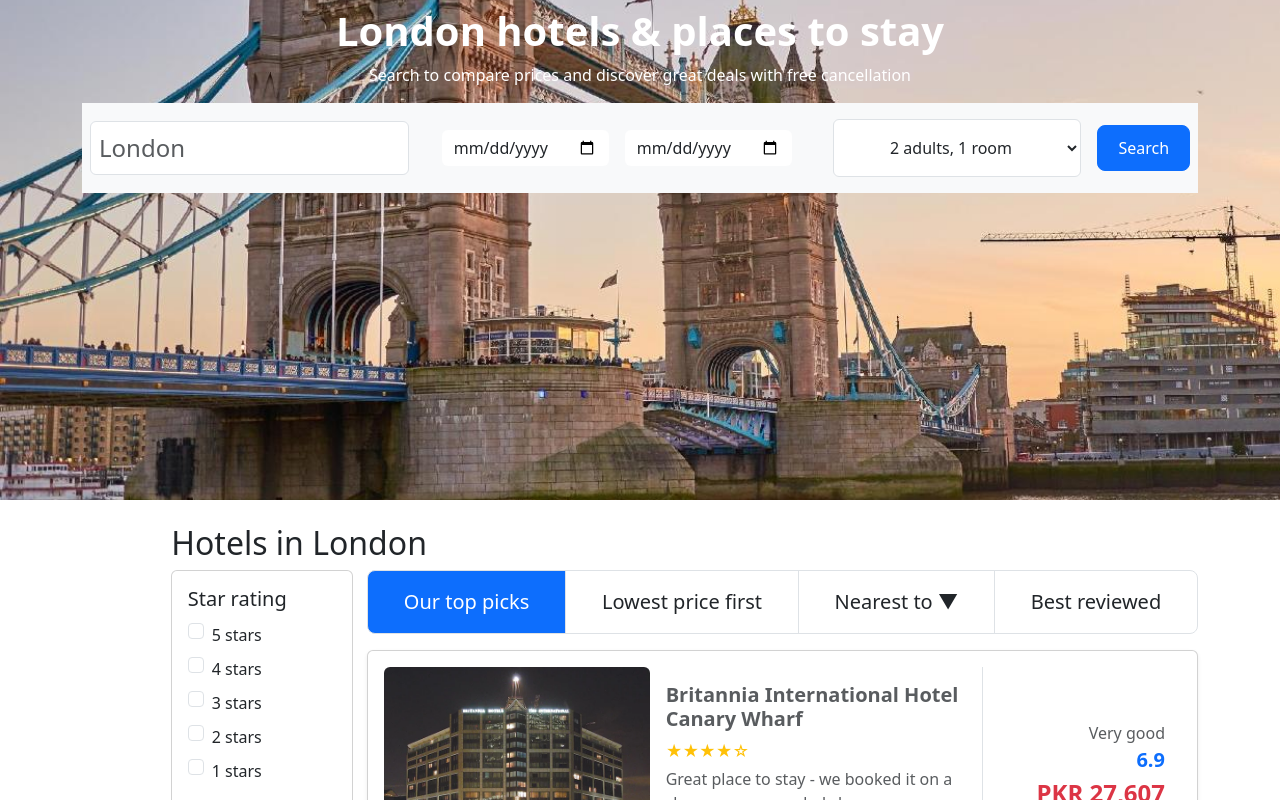
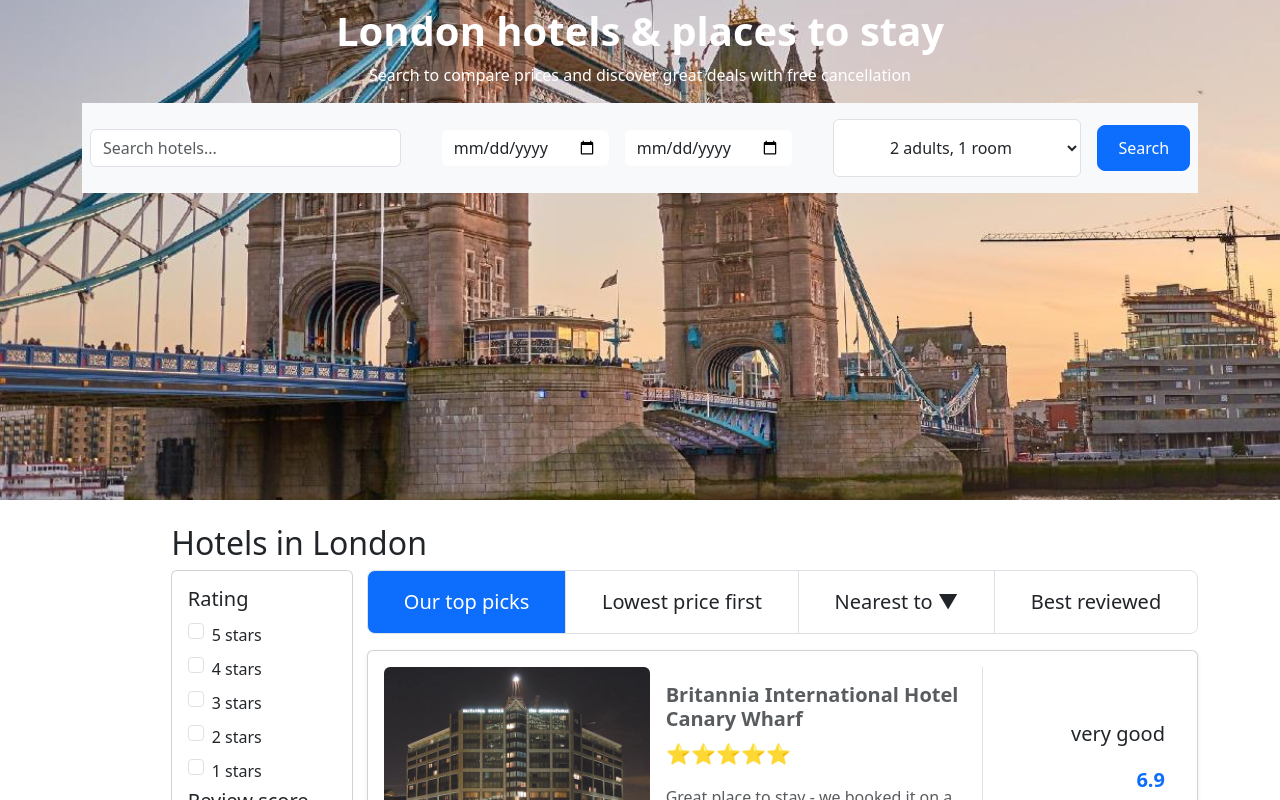
Before and after one commit to abrar0124/Bootstrap, a React (Create React App) app: page / in a window 1280 px wide. Shown: the part 300-1100 px from the top of the page. Built offline with nearby package versions, Linux system fonts and the light colour scheme.

Commit message:
props-drilling

```diff
--- a/src/App.js
+++ b/src/App.js
@@ -1,15 +1,15 @@
 import { BrowserRouter, Route, Routes } from "react-router-dom";
 import "./App.css";
-import Details from "./components/Detials";
-import Home from "./components/Home";
+import Mainhomepage from "./Pages/Mainhomepage";
+import Maindetailpage from "./Pages/Maindetailpage";
 
 function App() {
   return (
     <>
       <BrowserRouter>
         <Routes>
-          <Route path="/" element={<Home />} />
-          <Route path="/details/:id" element={<Details />} />
+          <Route path="/" element={<Mainhomepage />} />
+          <Route path="/details/:id" element={<Maindetailpage />} />
         </Routes>
       </BrowserRouter>
     </>
--- /dev/null
+++ b/src/Pages/Maindetailpage.jsx
@@ -0,0 +1,12 @@
+import Details from "../components/Detials";
+import Header from "../components/Header";
+
+function Maindetailpage() {
+  return (
+    <>
+      <Header />
+      <Details />
+    </>
+  );
+}
+export default Maindetailpage;
--- /dev/null
+++ b/src/Pages/Mainhomepage.jsx
@@ -0,0 +1,12 @@
+import Header from "../components/Header";
+import Home from "../components/Home";
+
+function Mainhomepage() {
+  return (
+    <>
+      <Header />
+      <Home />
+    </>
+  );
+}
+export default Mainhomepage;
--- a/src/components/Gallery.jsx
+++ b/src/components/Gallery.jsx
@@ -1,5 +1,6 @@
 import { useSelector } from "react-redux";
 import { Link } from "react-router-dom";
+import Text from "./Text";
 
 const Gallery = () => {
   const { hotels, searchQuery } = useSelector((state) => state.hotels);
@@ -18,21 +19,19 @@ const Gallery = () => {
         });
   return (
     <div className="container mt-4">
-      <h2 className="fw-medium" style={{ marginLeft: "8%" }}>
-        Hotels in London
-      </h2>
+      <Text type="h2" content={"Hotels in London"} />
       <div className="row">
         {/* Sidebar for Filters */}
         <div className="col-md-3">
           <div className="card p-3" style={{ width: "70%", marginLeft: "34%" }}>
-            <h5>Star rating</h5>
+            <Text type={"h5"} content={"Rating"} />
             {[5, 4, 3, 2, 1].map((star, index) => (
               <div className="form-check lh-lg" key={index}>
                 <input className="form-check-input" type="checkbox" />
                 <label className="form-check-label">{star} stars</label>
               </div>
             ))}
-            <h5 className="mt-3">Review score</h5>
+            <Text type="h5" content="Review score" />
             {["Exceptional 9+", "Very good 8+", "Good 7+", "Pleasant 6+"].map(
               (score, index) => (
                 <div className="lh-lg form-check" key={index}>
@@ -80,7 +79,7 @@ const Gallery = () => {
                       <h5 className="card-title fw-bold text-muted">
                         {hotel.name}
                       </h5>
-                      <p className="text-warning mb-1">★★★★☆</p>
+                      <Text type="p" content="⭐⭐⭐⭐⭐" />
                       <p className="text-muted">{hotel.discription}</p>
                       <p>
                         <span className="text-primary">{hotel.location}</span>
@@ -88,7 +87,7 @@ const Gallery = () => {
                     </div>
                   </div>
                   <div className="col-md-3 border-start d-flex flex-column justify-content-center align-items-end pe-3">
-                    <span className="text-muted">Very good</span>
+                    <Text type={"p"} content={"very good"} />
                     <span className="fs-5 text-primary fw-bold">
                       {hotel.rating}
                     </span>
@@ -104,7 +103,7 @@ const Gallery = () => {
               </div>
             ))
           ) : (
-            <p>No hotels found.</p>
+            <Text type={"p"} content={"No hotels found."} />
           )}
         </div>
       </div>
--- a/src/components/Header.jsx
+++ b/src/components/Header.jsx
@@ -11,7 +11,7 @@ function Header() {
   };
 
   return (
-    <nav className="navbar navbar-expand-lg bg-light p-3 w-100 position-fixed">
+    <nav className="header navbar navbar-expand-lg bg-light p-3  position-fixed w-100">
       <div className="container-fluid">
         <Link className="navbar-brand" to="/">
           Navbar
--- a/src/components/Home.jsx
+++ b/src/components/Home.jsx
@@ -6,7 +6,6 @@ import London from "./Londoncompo";
 import Accomos from "./Accomos";
 import Cheapplace from "./Cheapplace";
 import Fourstar from "./Fourstar";
-import Header from "./Header";
 import Luxuryhotel from "./Luxuryhotel";
 import Upcomingevent from "./Upcomingevents";
 import Popularhotel from "./Popularhotel";
@@ -19,12 +18,18 @@ import Textbootstrap from "./Textbootstrap";
 import Bootstrapfooter from "./Bootstrapfooter1";
 import Bootstrapfooter2 from "./Bootstrapfooter2";
 import Bootstrapfooter3 from "./Bootstrapfooter3";
+import { setSearchQuery } from "../Redux/Hotelslice";
+import { useDispatch, useSelector } from "react-redux";
 
 const Home = () => {
+  const dispatch = useDispatch();
+  const searchQuery = useSelector((state) => state.hotels.searchQuery);
+
+  const handleSearch = (e) => {
+    dispatch(setSearchQuery(e.target.value));
+  };
   return (
     <>
-      <Header />
-
       <div
         className="vh-100 d-flex flex-column justify-content-center text-center "
         style={{
@@ -45,10 +50,11 @@ const Home = () => {
             {/* Location Input */}
             <div className="input-group " style={{ flex: "1 1 250px" }}>
               <input
-                type="text"
-                className="form-control border p-2 fs-4"
-                placeholder="London"
-                style={{ fontSize: "14px" }}
+                className="form-control me-2"
+                type="search"
+                placeholder="Search hotels..."
+                value={searchQuery}
+                onChange={handleSearch}
               />
             </div>
 
@@ -87,7 +93,7 @@ const Home = () => {
       </div>
 
       <Gallery />
-      <Unitedkingdom />
+      <Unitedkingdom saba="Fast facts about London, United Kingdom" saba2="" />
       <London />
       <Accomos />
       <Cheapplace />
--- /dev/null
+++ b/src/components/Text.jsx
@@ -0,0 +1,14 @@
+function Text({ type, content }) {
+  return (
+    <>
+      {type == "h2" ? (
+        <h2 style={{ marginLeft: "8%" }}>{content}</h2>
+      ) : type == "h5" ? (
+        <h5>{content}</h5>
+      ) : (
+        <p className="fs-5">{content}</p>
+      )}
+    </>
+  );
+}
+export default Text;
--- a/src/components/Unitedkingdom.jsx
+++ b/src/components/Unitedkingdom.jsx
@@ -1,17 +1,18 @@
-function Unitedkingdom() {
+function Unitedkingdom({ saba, saba2 }) {
+  // if (type == "body")
   return (
     <>
       <div
         className=" text-muted  mt-5"
         style={{ marginLeft: "14%", width: "66%" }}
       >
-        <p class="text-dark">Fast facts about London, United Kingdom</p>
+        <p>{saba}</p>
         <div className="d-flex gap-5 p-2 bg-light ">
           <div>
             <p>Accommodations</p>
           </div>
           <div>
-            <p> 24,105 properties</p>
+            <p>{saba2}</p>
           </div>
         </div>
         <div className="d-flex gap-5 p-1 ">
--- a/src/components/customscss.scss
+++ b/src/components/customscss.scss
@@ -34,3 +34,7 @@
 
   color: white;
 }
+.header {
+  top: 0;
+  z-index: 1000;
+}
```
